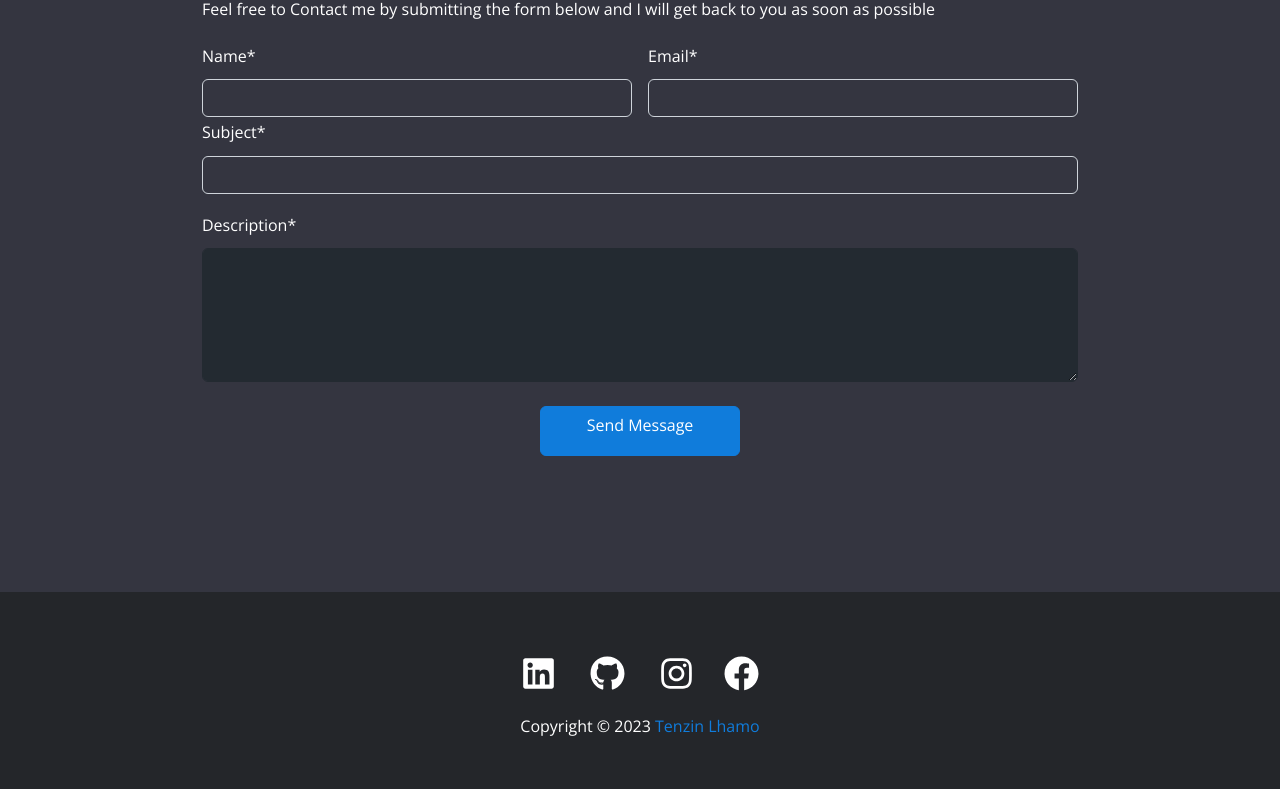
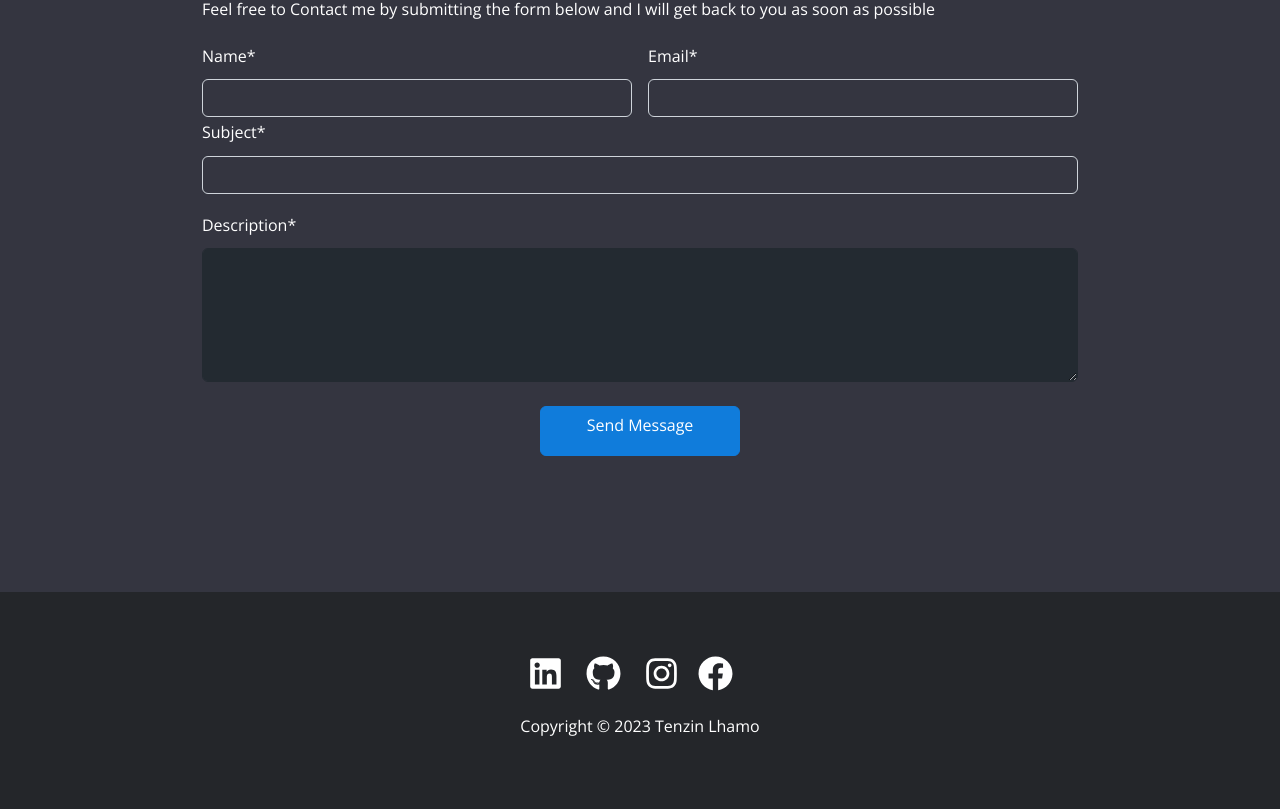
Before and after one commit to lhamo07/portfolio, a React (Create React App) app: page / in a window 1280 px wide. Shown: the part 2628-3437 px from the top of the page. Built offline with nearby package versions, Linux system fonts and the light colour scheme.

Commit message:
portfolio

```diff
--- a/src/shared/Footer.js
+++ b/src/shared/Footer.js
@@ -19,11 +19,12 @@ const Footer = () => {
   const handleShow = () => setShow(true);
   const { mode } = useTheme();
   return (
-    <div>
+    <div className="footer">
       {" "}
-      <footer>
-        <div className="footer-container">
-          <div className="social-profile">
+      <div className="container">
+        <div class="row">
+          <div class="col-md-12 ">
+            {" "}
             <span>
               <a
                 href="https://www.linkedin.com/in/tenzin-lhamo-91254a168/"
@@ -56,21 +57,18 @@ const Footer = () => {
               </a>
             </span>
           </div>
-          <div className="copyright">
-            <div className="copyright-footer">
+        </div>
+        <div class="row">
+          <div class="col-md-12">
+            <footer>
               <p>
-                Copyright &copy; 2023{" "}
-                <span style={{ color: "#107cdb", cursor: "pointer" }}>
-                  <Link to="home">Tenzin Lhamo</Link>
-                </span>
-              </p>
-            </div>
-            {/*  <div className="Privacy-policy">
-              <p onClick={handleShow}>Privacy Policy</p>
-            </div> */}
+                Copyright &copy; 2023
+                <Link to="home"> Tenzin Lhamo</Link>
+              </p>{" "}
+            </footer>
           </div>
         </div>
-      </footer>
+      </div>
       {/* <Modal
         show={show}
         onHide={handleClose}
--- a/src/styles/style.scss
+++ b/src/styles/style.scss
@@ -299,16 +299,19 @@ img.profile-image{
 
   }
 
-footer{
+.footer{
   padding-top: 4rem;
 	padding-bottom: 2rem;
   background-color: #24262a;
 	text-align: center;
+  color: white;
 
 }
-.social-profile span{
-  padding:15px;
-
+.footer span {
+  margin-right: 19px;
+}
+.footer .col-md-12 {
+  margin-bottom: 20px;
 }
 a {
             color: #fff;
```
